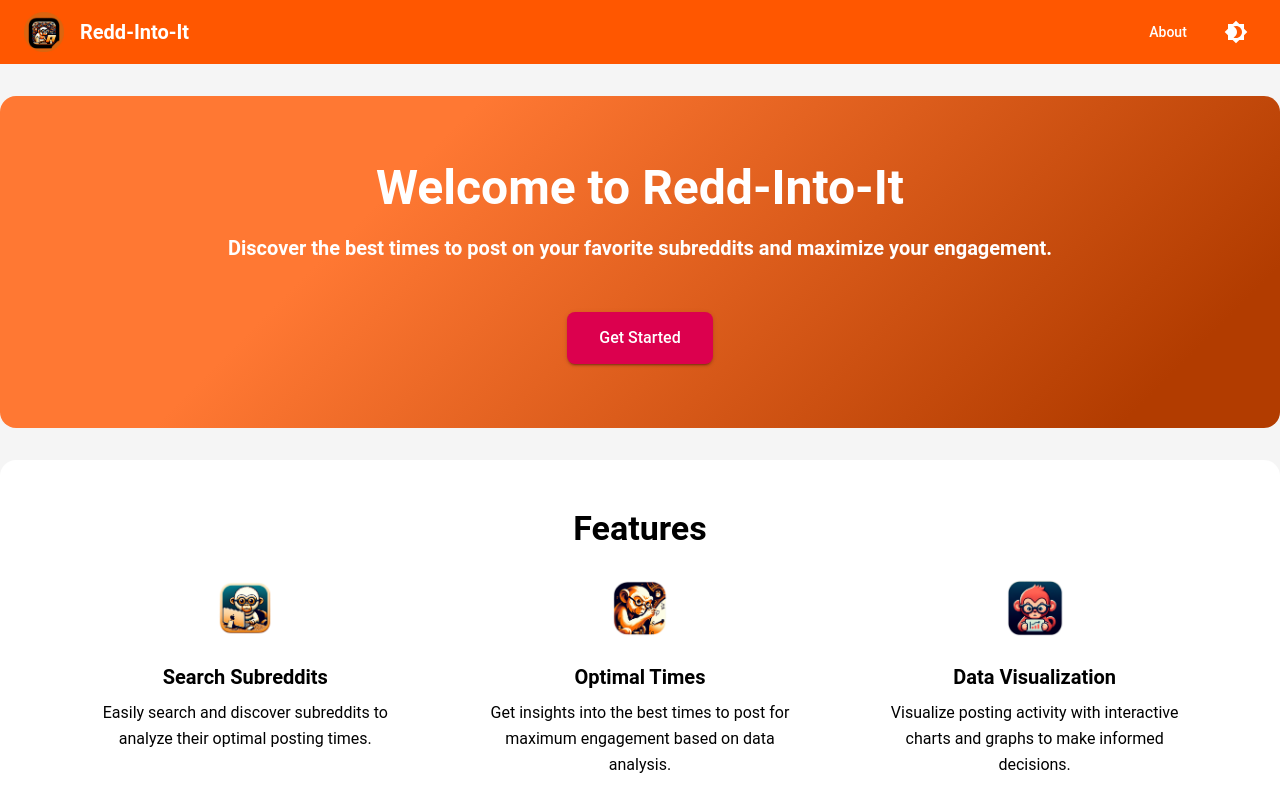
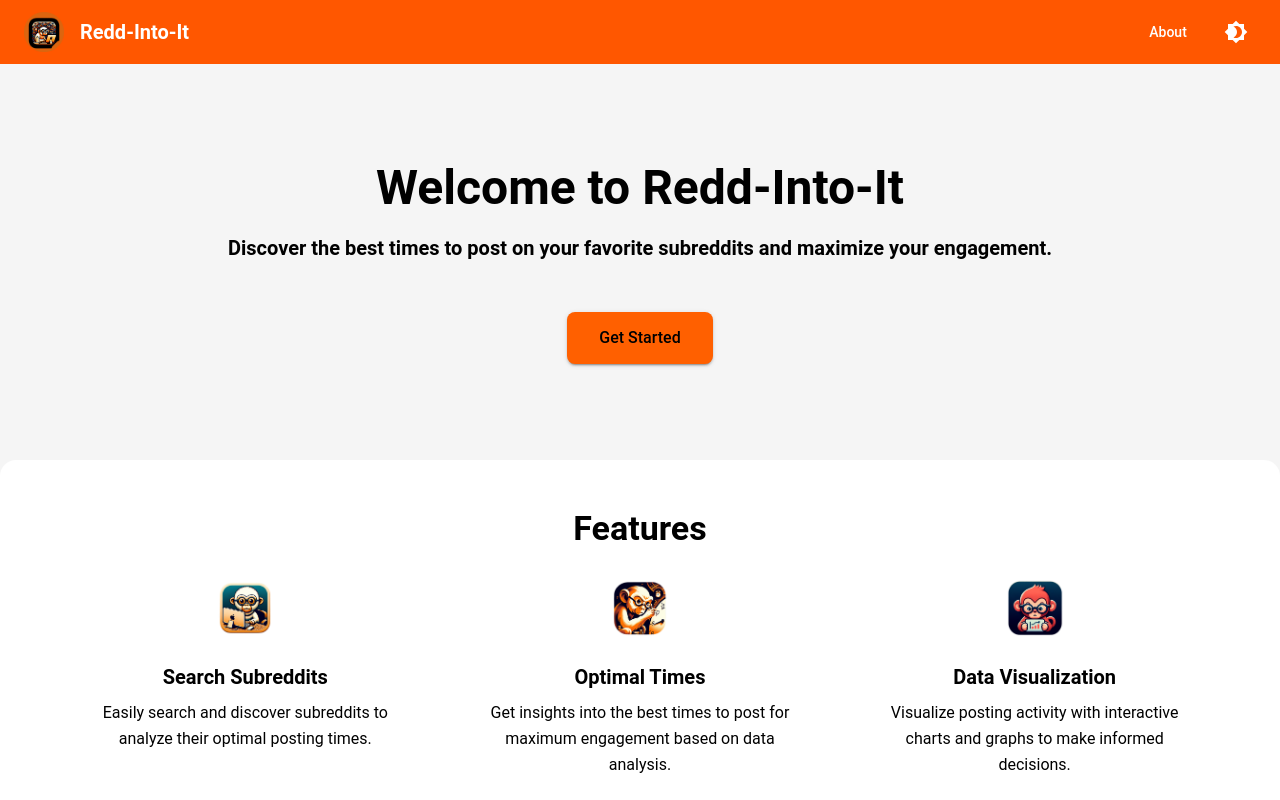
Before and after one commit to WuTangLan1/Redd-Into-It, a React (Vite) app in the folder client/: page / in a window 1280 px wide. Shown: the top 800 px of the page. Built offline with nearby package versions, Linux system fonts and the light colour scheme; no server answers.

Commit message:
finalized maincontent

```diff
--- a/client/src/components/MainContent.jsx
+++ b/client/src/components/MainContent.jsx
@@ -61,8 +61,6 @@ const HeroSection = styled(Box)(({ theme }) => ({
   textAlign: 'center',
   borderRadius: theme.spacing(2),
   marginTop: theme.spacing(4),
-  background: `linear-gradient(135deg, ${theme.palette.primary.light} 30%, ${theme.palette.primary.dark} 90%)`,
-  color: theme.palette.common.white,
   [theme.breakpoints.down('sm')]: {
     padding: theme.spacing(6, 1),
   },
@@ -261,7 +259,7 @@ function MainContent({ toggleMode, currentMode }) {
         </HeroSubtitle>
         <CTAButton
           variant="contained"
-          color="secondary"
+          color="tertiary"
           size="large"
           onClick={scrollToAnalyzer}
         >
@@ -324,23 +322,6 @@ function MainContent({ toggleMode, currentMode }) {
                 </Typography>
               </FeatureItem>
             </Grid>
-            {/* Additional Feature (Optional) */}
-            {/* <Grid item xs={12} sm={6} md={4}>
-              <FeatureItem>
-                <FeatureImage
-                  src="/icons/another-feature.svg"
-                  alt="Another Feature"
-                  width="60"
-                  height="60"
-                />
-                <Typography variant="h6" gutterBottom>
-                  Another Feature
-                </Typography>
-                <Typography variant="body1">
-                  Description of another feature.
-                </Typography>
-              </FeatureItem>
-            </Grid> */}
           </Grid>
         </Container>
       </FeatureSection>
--- a/client/src/theme/theme.js
+++ b/client/src/theme/theme.js
@@ -11,6 +11,9 @@ const getTheme = (mode) =>
       },
       secondary: {
         main: mode === 'light' ? '#dc004e' : '#f48fb1',
+      },
+      tertiary: {
+        main: mode === 'light' ? '#ff6000' : '#ff721d',
       },
       background: {
         default: mode === 'light' ? '#f5f5f5' : '#121212',
```
